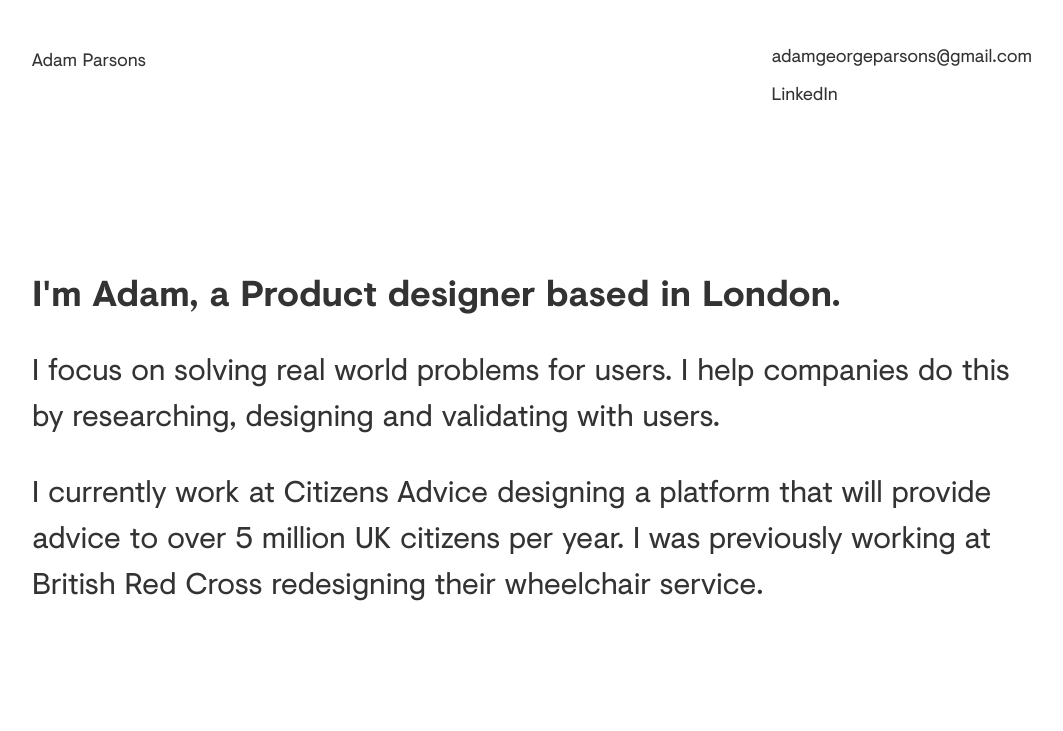
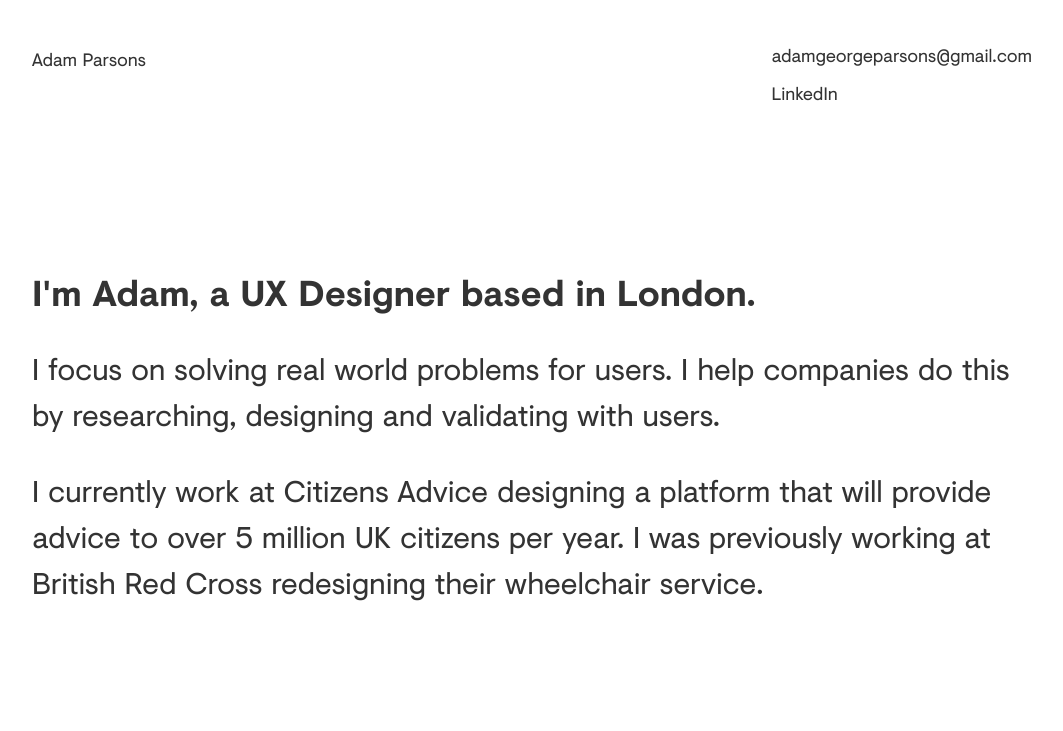
Before and after one commit to adamgparsons/portfolio-v3, a Gatsby site: page / in a window 1280 px wide. Shown: the top 731 px of the page, without its empty margins (108-1171 px from the left). Built offline with nearby package versions, Linux system fonts and the light colour scheme; Gatsby itself is replaced by a stand-in of ours.

Commit message:
copy change

```diff
--- a/src/components/Hero.js
+++ b/src/components/Hero.js
@@ -28,7 +28,7 @@ class Hero extends Component {
   render() {
     return (
       <Wrapper>
-        <TagLine>I'm Adam, a Product designer based in London.</TagLine>
+        <TagLine>I'm Adam, a UX Designer based in London.</TagLine>
         <Description>
           <p>
             I focus on solving real world problems for users. I help companies
```
